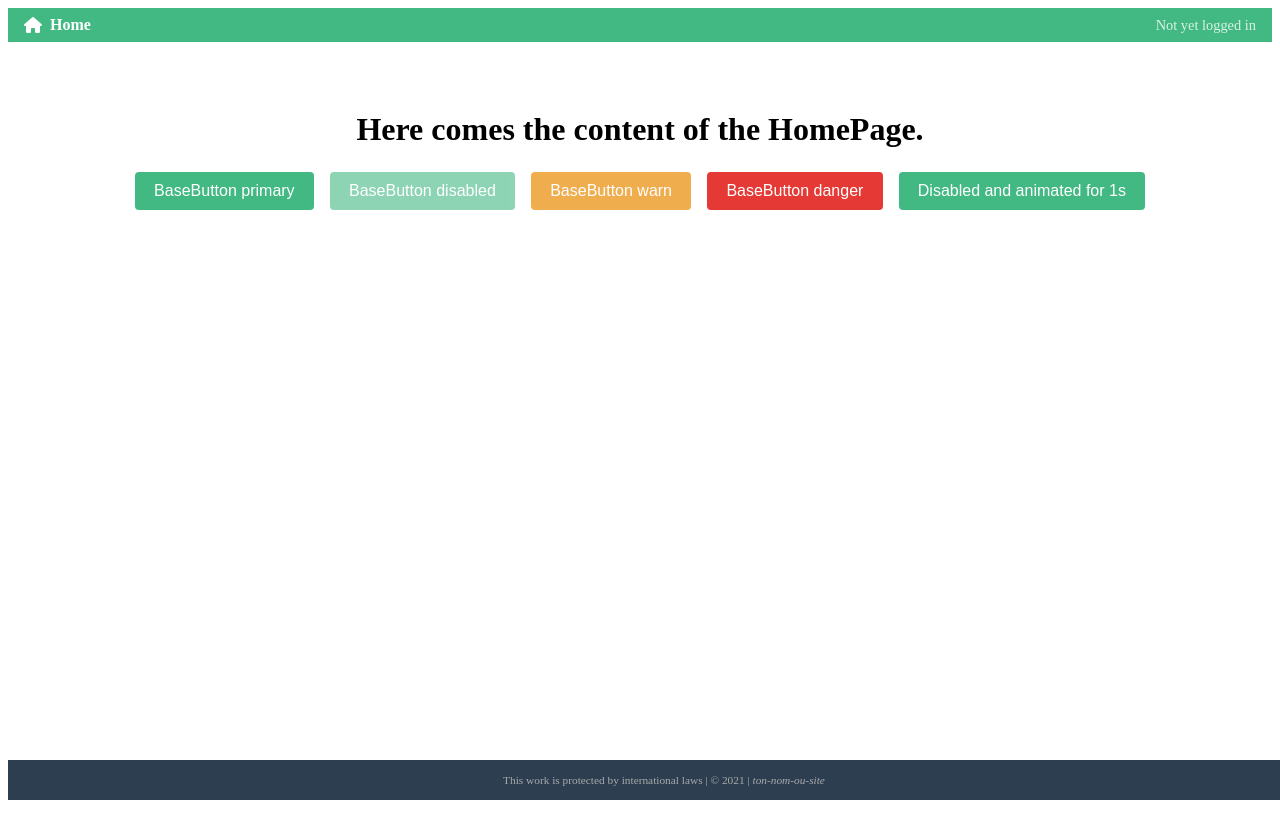
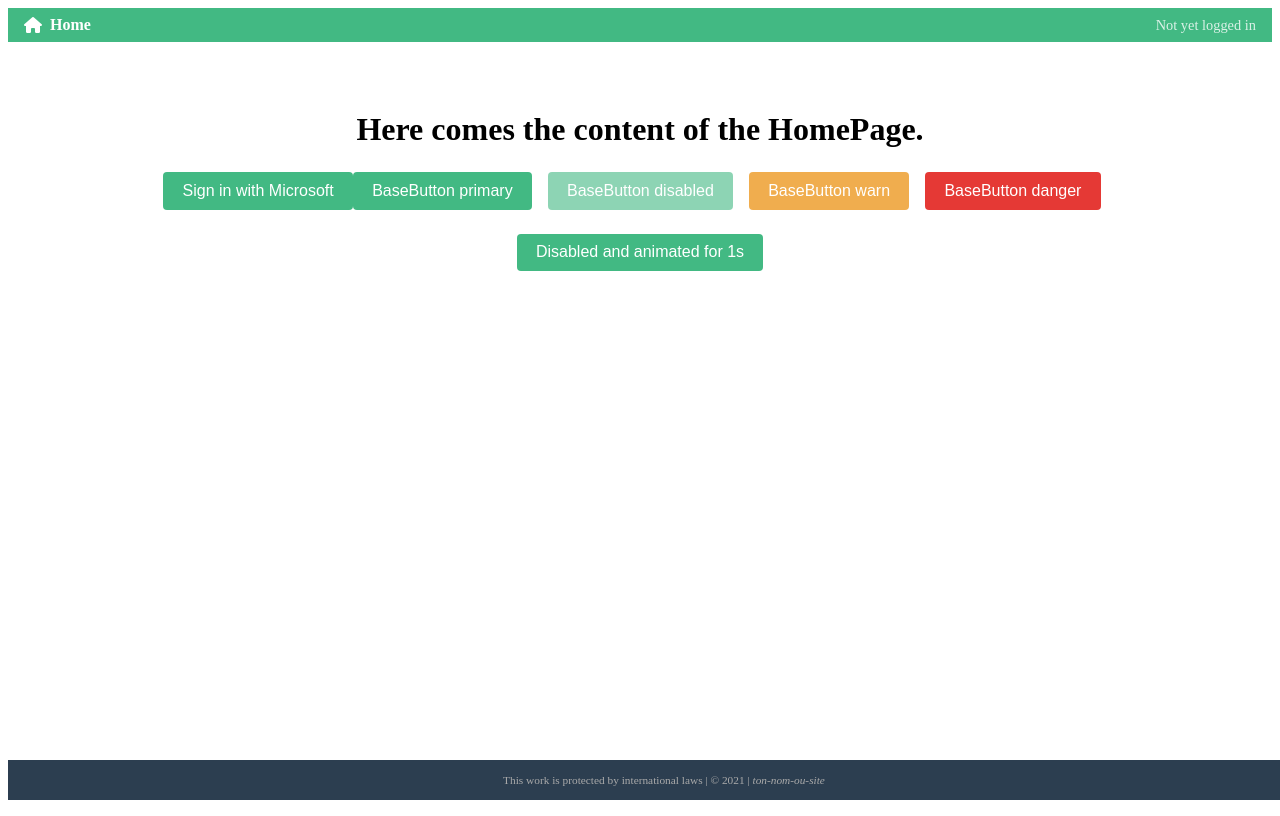
Before and after one commit to aluxey/TP_WEB, a Vue app: page / in a window 1280 px wide. Built offline with nearby package versions, Linux system fonts and the light colour scheme; no server answers.

Commit message:
Ex 1: ajout popup de connexion

```diff
--- a/package.json
+++ b/package.json
@@ -8,6 +8,7 @@
     "lint": "vue-cli-service lint"
   },
   "dependencies": {
+    "@azure/msal-browser": "^4.12.0",
     "@fortawesome/fontawesome-free": "^6.7.2",
     "core-js": "^3.8.3",
     "vue": "^3.2.13",
--- a/src/components/AsyncButton.vue
+++ b/src/components/AsyncButton.vue
@@ -1,6 +1,7 @@
+<!-- src/components/AsyncButton.vue -->
 <template>
   <BaseButton
-    v-bind="$attrs"
+    v-bind="filteredAttrs"
     :disabled="isPending"
     :color="color"
     @click.stop.prevent="handleClick"
@@ -17,53 +18,61 @@
 </template>
 
 <script>
-import BaseButton from './BaseButton.vue'
+import BaseButton from "./BaseButton.vue";
 
 export default {
-  name: 'AsyncButton',
+  name: "AsyncButton",
   components: { BaseButton },
   inheritAttrs: false,
   props: {
     color: {
       type: String,
-      default: 'primary',
-      validator: v => ['primary','warn','danger'].includes(v)
+      default: "primary",
+      validator: v => ["primary", "warn", "danger"].includes(v)
     }
   },
   data() {
     return {
       isPending: false
+    };
+  },
+  computed: {
+    filteredAttrs() {
+      const result = {};
+      for (const key in this.$attrs) {
+        if (key === "onClick") continue;
+        result[key] = this.$attrs[key];
+      }
+      return result;
     }
   },
   methods: {
     handleClick(event) {
-      // 1. Récupère le handler passé depuis le parent via @click
-      const originalOnClick = this.$attrs.onClick
-      if (typeof originalOnClick !== 'function') {
-        return
-      }
+      if (this.isPending) return;
 
-      // 2. Désactive immédiatement le bouton
-      this.isPending = true
+      const fn = this.$attrs.onClick;
+      if (typeof fn !== "function") return;
 
-      // 3. Appelle le handler parent et récupère SA promise
-      const p = originalOnClick(event)
+      this.isPending = true;
 
-      // 4. Se réactive quand la promise se termine
-      if (p && typeof p.finally === 'function') {
-        p.finally(() => { this.isPending = false })
-      } else {
-        // au cas où ce n'est pas une Promise
-        this.isPending = false
-      }
+      const p = Promise.resolve()
+        .then(() => fn(event))
+        .catch(err => {
+          if (err.errorCode === "user_cancelled" || err.errorMessage?.includes("cancelled")) {
+            return;
+          }
+          throw err;
+        })
+        .finally(() => {
+          // 5) Réactive le bouton
+          this.isPending = false;
+        });
 
-      // 5. On renvoie la promise pour chaîner si besoin
-      return p
+      return p;
     }
   }
-}
+};
 </script>
 
 <style scoped>
-/* (les styles de BaseButton s’appliquent, on n’ajoute rien ici) */
 </style>
--- /dev/null
+++ b/src/components/SignInButton.vue
@@ -0,0 +1,31 @@
+<template>
+  <AsyncButton @click="login">
+    <span v-if="user">{{ user.name }}</span>
+    <span v-else>Sign in with Microsoft</span>
+  </AsyncButton>
+</template>
+
+<script>
+import AsyncButton from './AsyncButton.vue'
+import { signInAndGetUser } from '../lib/microsoftGraph'
+
+export default {
+  name: 'SigninButton',
+  components: { AsyncButton },
+  data() {
+    return {
+      user: null
+    }
+  },
+  methods: {
+    // AsyncButton attend que cette Promise se résolve
+    async login() {
+      this.user = await signInAndGetUser()
+      return this.user
+    }
+  }
+}
+</script>
+
+<style scoped>
+</style>
--- /dev/null
+++ b/src/lib/microsoftGraph.js
@@ -0,0 +1,23 @@
+import * as msal from '@azure/msal-browser';
+
+const requestedScopes = {
+  scopes : [ 'User.Read']
+}
+
+export const msalInstance = new msal.PublicClientApplication({
+  auth: {
+    clientId: process.env.VUE_APP_OAUTH_CLIENT_ID,
+  },
+  cache: {
+    cacheLocation: 'sessionStorage',
+  },
+
+});
+
+
+export async function signInAndGetUser() {
+  await msalInstance.initialize()
+  const authResult = await msalInstance.loginPopup(requestedScopes);
+  msalInstance.setActiveAccount(authResult.account);
+  return authResult.account;
+}
--- a/src/pages/HomePage.vue
+++ b/src/pages/HomePage.vue
@@ -1,6 +1,11 @@
 <template>
   <div class="home-page">
     <h1>Here comes the content of the HomePage.</h1>
+
+    <SigninButton @profile="onProfile" style="margin-bottom: 1.5rem;">
+    button pour se connecter à Microsoft Graph
+    </SigninButton>
+
     <BaseButton color="primary" style="margin-right:1rem;">
       BaseButton primary
     </BaseButton>
@@ -20,29 +25,34 @@
     <AsyncButton @click="handleAsyncClick">
       Disabled and animated for {{ clickCount }}s
     </AsyncButton>
+
+    <div v-if="currentUser" class="user-info">
+      <p><strong>Logged in as:</strong> {{ currentUser.name }} ({{ currentUser.username }})</p>
+    </div>
+
   </div>
 </template>
 
 <script>
 import BaseButton  from '../components/BaseButton.vue'
 import AsyncButton from '../components/AsyncButton.vue'
+import SigninButton from '../components/SignInButton.vue'
+
 
 export default {
   name: 'HomePage',
-  components: { BaseButton, AsyncButton },
+  components: { SigninButton, BaseButton, AsyncButton },
   data() {
-    return {
-      clickCount: 1
-    }
+    return { clickCount: 1, currentUser: null }
   },
   methods: {
     handleAsyncClick() {
-      // construit une Promise qui résout après clickCount secondes
       const delay = this.clickCount * 1000
       this.clickCount += 1
-      return new Promise(resolve => {
-        setTimeout(resolve, delay)
-      })
+      return new Promise(r => setTimeout(r, delay))
+    },
+    onProfile(profile) {
+      this.currentUser = profile
     }
   }
 }
```
Also changed, not shown: 1 other file (tests, documents, lock files or other folders).
